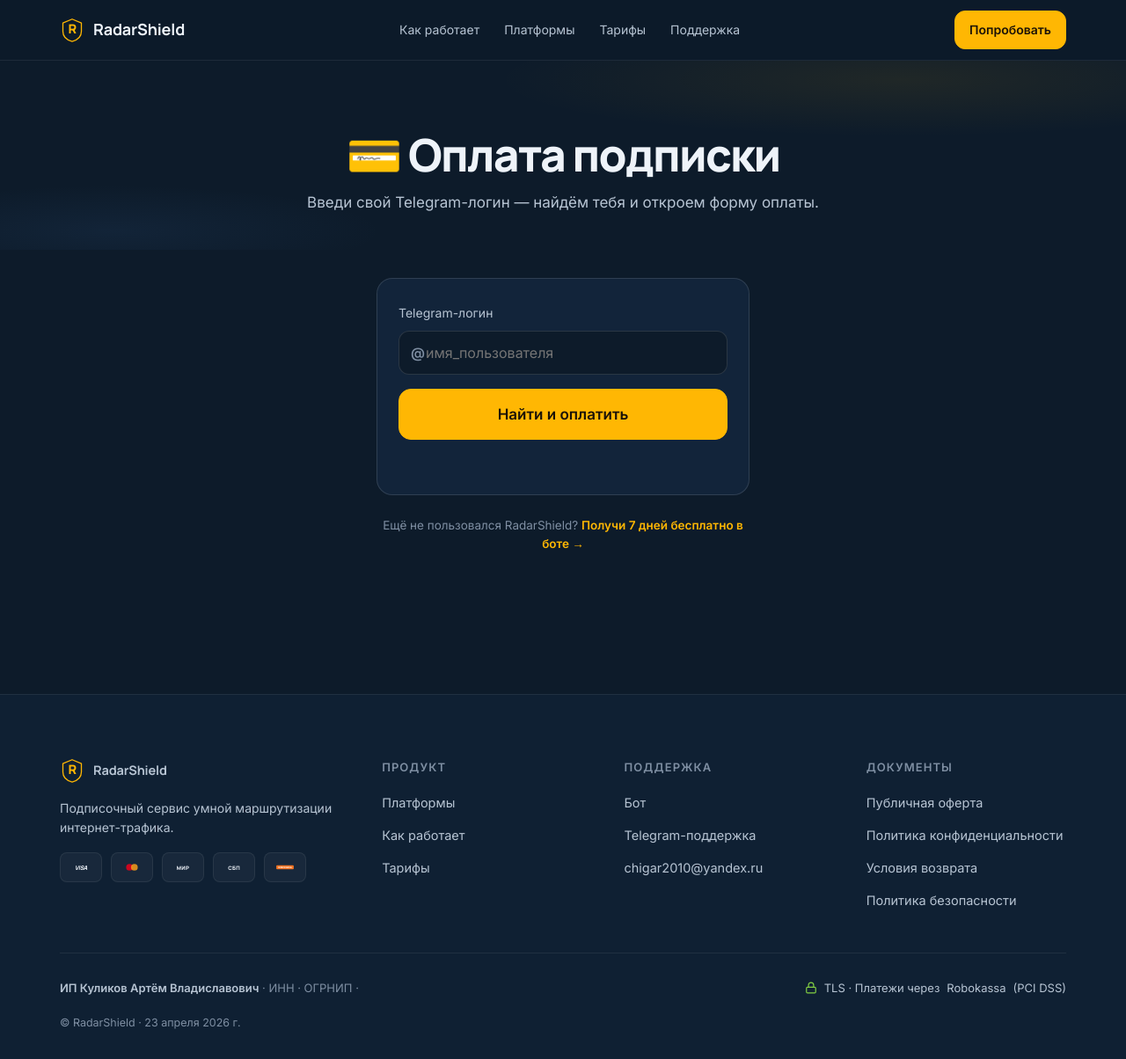
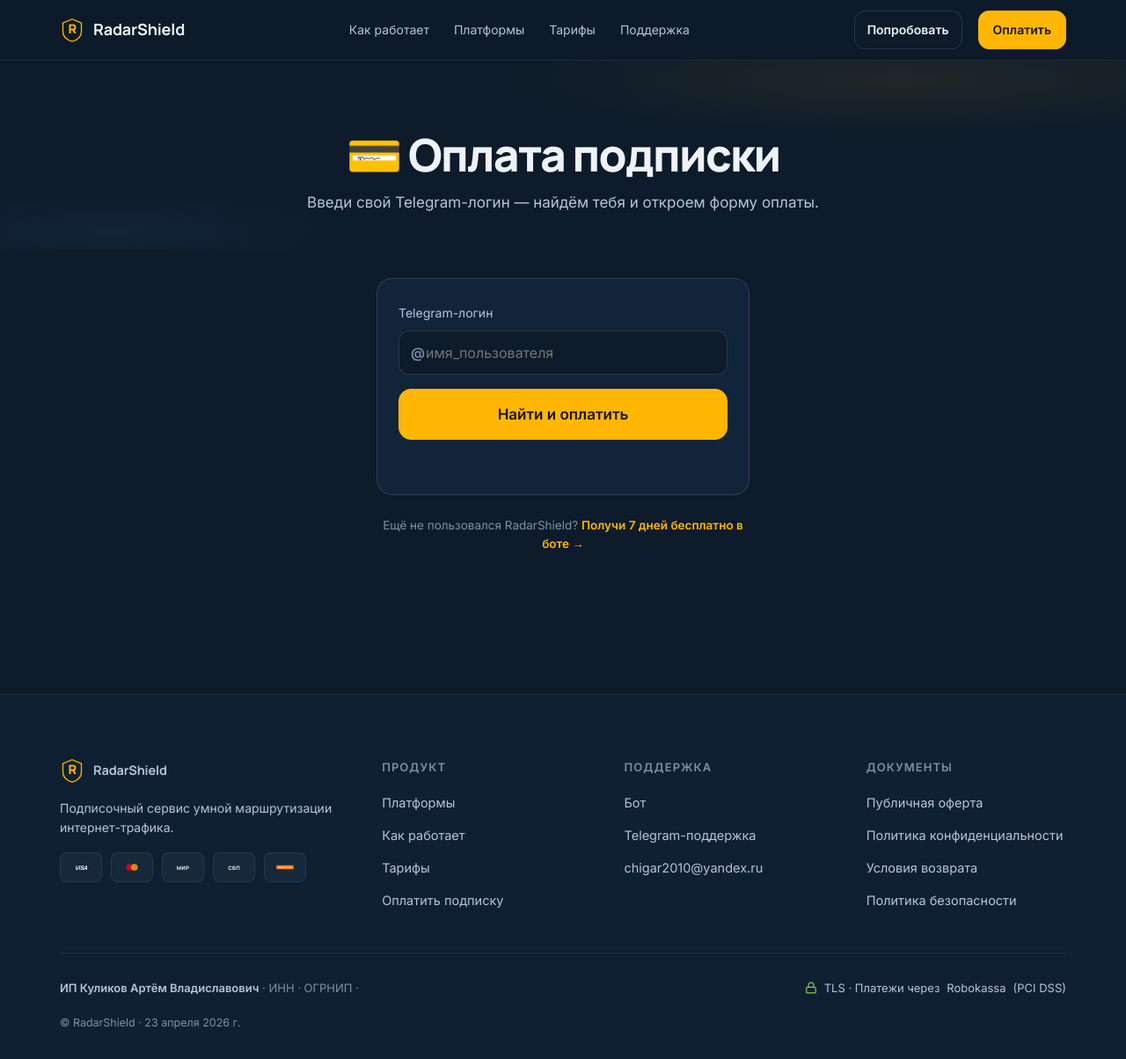
Before and after one commit to berg96/vpn-bot, a FastAPI app: page /pay in a window 1280 px wide. Shown: the whole page at 88% size. Run offline with FastAPI, Linux system fonts and the light colour scheme; parts of the project's set-up code (start-up, migrations or seed data) failed here and were passed over.

Commit message:
feat(landing): pay CTA in nav/footer + trial fallback on user lookup
- В шапке рядом с «Попробовать» (теперь ghost) добавлена primary-
  кнопка «Оплатить» → /pay. В футере, в колонке «Продукт», тоже
  ссылка на /pay. Чтобы новый юзер видел путь к оплате с любой
  страницы.
- При not_found на /api/user/lookup возвращаем trial_hours вместо
  bot_username — фронт показывает «попробуй 3 часа бесплатно прямо
  сейчас» с якорем /#cta вместо «иди в Telegram-бот за 7 днями».
  Логика: юзер искал себя по нику → не нашли → значит он ещё не
  клиент → дать ему быстрый no-friction trial с лендинга, а не
  отправлять в дополнительный канал.

```diff
--- a/landing/app.py
+++ b/landing/app.py
@@ -598,7 +598,7 @@ async def user_lookup(request: Request):
         return {
             "error": "not_found",
             "username": username,
-            "bot_username": BOT_USERNAME,
+            "trial_hours": TRIAL_HOURS,
         }
     uid = str(user["tg_id"])
     return {
--- a/landing/templates/_base.html
+++ b/landing/templates/_base.html
@@ -48,7 +48,8 @@
     </div>
     <div class="nav-cta">
       {% block nav_cta %}
-      <a class="btn btn-primary" href="/#cta" style="padding:10px 16px;font-size:14px">Попробовать</a>
+      <a class="btn btn-ghost" href="/#cta" style="padding:10px 14px;font-size:14px">Попробовать</a>
+      <a class="btn btn-primary" href="/pay" style="padding:10px 16px;font-size:14px;margin-left:8px">Оплатить</a>
       {% endblock %}
     </div>
   </div>
@@ -96,6 +97,7 @@
           <li><a href="/#platforms">Платформы</a></li>
           <li><a href="/#how">Как работает</a></li>
           <li><a href="/#pricing">Тарифы</a></li>
+          <li><a href="/pay">Оплатить подписку</a></li>
         </ul>
       </div>
       <div class="f-col">
--- a/landing/templates/pay-search.html
+++ b/landing/templates/pay-search.html
@@ -76,10 +76,11 @@
       if (data.error === 'invalid_format') {
         setStatus('Логин может содержать только латиницу, цифры и подчёркивания, длина 4–32.', 'var(--warn,#f59f00)');
       } else if (data.error === 'not_found') {
+        var hours = data.trial_hours || 3;
         status.innerHTML = 'Не нашли <b>@' + (data.username || raw.replace(/^@/, '')) + '</b>. ' +
-          'Проверь правильность или открой ' +
-          '<a href="https://t.me/' + data.bot_username + '" target="_blank" rel="noopener" style="color:var(--accent);font-weight:600">@' + data.bot_username + '</a> ' +
-          '— активируем 7 дней бесплатно.';
+          'Проверь правильность написания — или попробуй ' +
+          '<a href="/#cta" style="color:var(--accent);font-weight:600">' + hours + ' часа бесплатно прямо сейчас</a>, ' +
+          'без регистрации.';
         status.style.color = 'var(--ink-dim)';
       } else if (data.error === 'empty') {
         setStatus('Введи логин.', 'var(--warn,#f59f00)');
```
